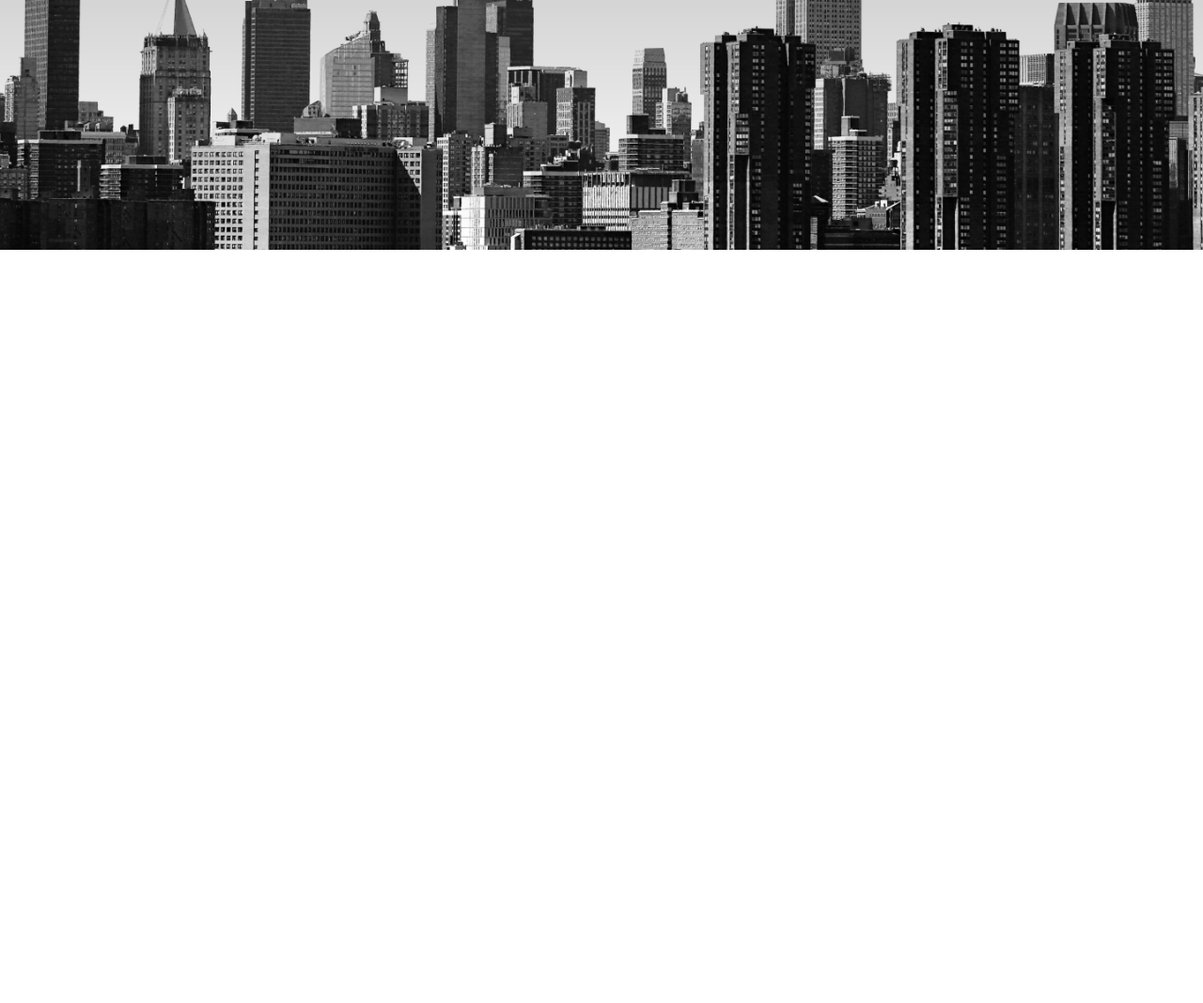
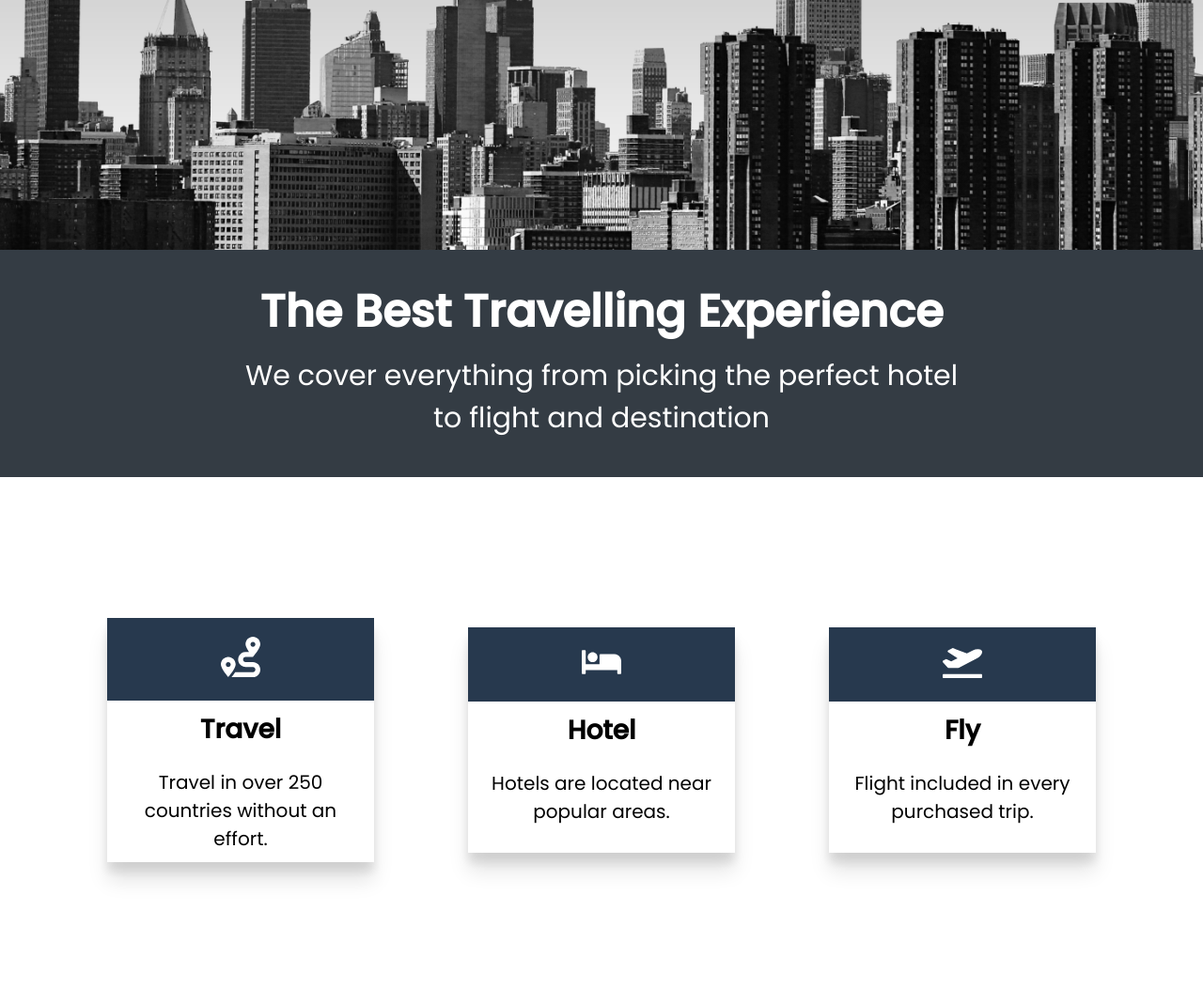
Before and after one commit to ahmed-khaled18/Travelly, a plain HTML site: page index.html in a window 1280 px wide. Shown: the part 1334-2402 px from the top of the page at 94% size. Before the commit the page ends 1600 px from the top, so only its background shows below. Drawn offline with Linux system fonts and the light colour scheme; a web font is replaced by a local one.

Commit message:
benefits section

```diff
--- a/index.html
+++ b/index.html
@@ -21,7 +21,7 @@
             <h1 id="logo">Travelly</h1>
             <ul>
                 <li><a href="#locations">Locations</a></li>
-                <li><a href="#benfits">Benfits</a></li>
+                <li><a href="#benefits">Benefits</a></li>
                 <li><a href="#contact">Contact</a></li>
             </ul>
         </nav>
@@ -39,6 +39,35 @@
             <img src="./img/cloud.png" alt="" class="moving-cloud-2 cloud">
         </header>
     </section>
+    <section class="benefits">
+        <header class="benefits-head">
+            <h2>The Best Travelling Experience</h2>
+            <h3>We cover everything from picking the perfect hotel <br> to flight and destination</h3>
+        </header>
+        <div class="cards">
+            <div class="card">
+                <div class="card-icon">
+                    <img src="./icons/route-solid.svg" alt="">
+                </div>
+                <h4>Travel</h4>
+                <p>Travel in over 250 countries without an effort.</p>
+            </div>
+            <div class="card">
+                <div class="card-icon">
+                    <img src="./icons/bed-solid.svg" alt="">
+                </div>
+                <h4>Hotel</h4>
+                <p>Hotels are located near popular areas.</p>
+            </div>
+            <div class="card">
+                <div class="card-icon">
+                    <img src="./icons/plane-departure-solid.svg" alt="">
+                </div>
+                <h4>Fly</h4>
+                <p>Flight included in every purchased trip.</p>
+            </div>
+        </div>
+    </section>
 </body>
 
 </html>
--- a/style.css
+++ b/style.css
@@ -166,6 +166,55 @@ nav ul {
     }
 }
 
+/* Benefits Section*/
+
+.benefits-head {
+    background: #343c44;
+    padding: 3rem;
+    min-height: 30vh;
+    display: flex;
+    flex-direction: column;
+    justify-content: center;
+    align-items: center;
+    text-align: center;
+    color: white;
+}
+
+.benefits-head h3 {
+    padding: 1rem;
+}
+
+.cards {
+    width: 90vw;
+    min-height: 70vh;
+    margin: auto;
+    display: flex;
+    align-items: center;
+    flex-wrap: wrap;
+}
+
+.cards img {
+    max-width: 15%;
+    margin: 2rem;
+}
+
+.card {
+    text-align: center;
+    flex: 1 1 25rem;
+    min-height: 30vh;
+    margin: 2rem 5rem;
+    box-shadow: 0px 10px 10px rgba(0, 0, 0, 0.1), 0px 20px 20px rgba(0, 0, 0, 0.1);
+}
+
+.card p,
+h4 {
+    padding: 1rem;
+}
+
+.card-icon {
+    background: #27394e;
+}
+
 /* Media query*/
 @media screen and (max-width: 932px) {
     html {
```
